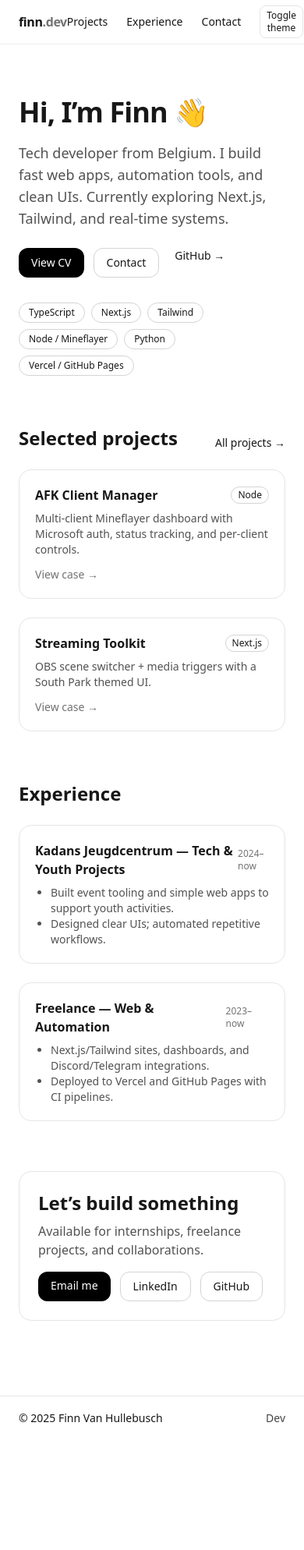
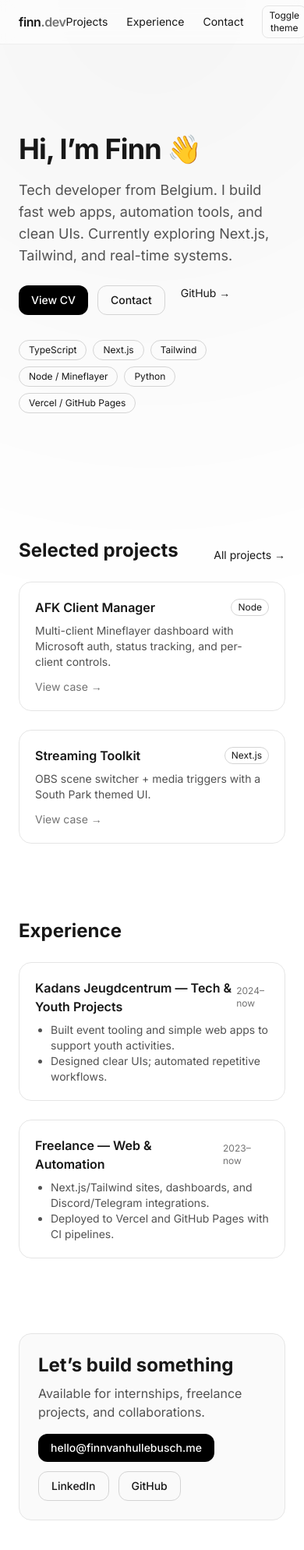
Before and after one commit to FinnVHH/portfolio-site, a website: page index.html in a window 390 px wide. Shown: the top 1988 px of the page at 78% size. Before the commit the page ends 1847 px from the top, so only its background shows below. Drawn offline with Linux system fonts and the light colour scheme.

Commit message:
Fix section ids + anchors, add preconnect & OG image

```diff
--- a/index.html
+++ b/index.html
@@ -5,35 +5,58 @@
   <meta name="viewport" content="width=device-width,initial-scale=1" />
   <title>Finn Van Hullebusch — Developer</title>
   <meta name="description" content="Tech developer focused on web apps, automation, and creative tooling." />
+  <meta name="author" content="Finn Van Hullebusch" />
+  <meta name="keywords" content="Finn Van Hullebusch, web developer, Next.js, Tailwind, Vercel, automation, youth work, Belgium" />
+
+  <!-- SEO / Social -->
+  <meta property="og:title" content="Finn Van Hullebusch — Developer">
+  <meta property="og:description" content="Projects, experience, and contact.">
+  <meta property="og:type" content="website">
+  <meta property="og:image" content="/assets/images/og.png"> <!-- add this image -->
+
+  <!-- Icons -->
+  <link rel="icon" href="/assets/images/favicon.png">
+
+  <!-- Font (faster with preconnect) -->
+  <link rel="preconnect" href="https://fonts.googleapis.com">
+  <link rel="preconnect" href="https://fonts.gstatic.com" crossorigin>
+  <link href="https://fonts.googleapis.com/css2?family=Inter:wght@400;500;600;700&display=swap" rel="stylesheet">
+  <style>
+    body { font-family: 'Inter', system-ui, sans-serif; }
+    /* Prevent anchors from hiding under sticky header */
+    :target { scroll-margin-top: 84px; }
+  </style>
+
+  <!-- Tailwind build output -->
   <link rel="stylesheet" href="assets/css/output.css">
-  <link rel="icon" href="assets/images/favicon.png">
-  <meta property="og:title" content="Finn Van Hullebusch — Developer">
-  <meta property="og:description" content="Projects, experience, and contact." />
-  <meta property="og:type" content="website">
+
   <script>
-    // Dark mode toggle (persists)
-    const saved = localStorage.getItem('theme')
+    // Dark mode toggle (persist across visits)
+    const saved = localStorage.getItem('theme');
     if (saved === 'dark' || (!saved && window.matchMedia('(prefers-color-scheme: dark)').matches)) {
-      document.documentElement.classList.add('dark')
+      document.documentElement.classList.add('dark');
     }
   </script>
 </head>
 <body class="bg-white text-neutral-900 dark:bg-neutral-900 dark:text-neutral-100 antialiased">
+  <!-- Soft background glow -->
+  <div class="fixed inset-0 -z-10 bg-[radial-gradient(800px_circle_at_50%_0%,rgba(0,0,0,0.04),transparent)] dark:bg-[radial-gradient(800px_circle_at_50%_0%,rgba(255,255,255,0.04),transparent)]"></div>
+
   <!-- Navbar -->
   <header class="sticky top-0 z-40 backdrop-blur supports-[backdrop-filter]:bg-white/60 dark:supports-[backdrop-filter]:bg-neutral-900/60 border-b border-neutral-200/60 dark:border-neutral-800">
-    <nav class="mx-auto max-w-6xl px-6 h-14 flex items-center justify-between">
+    <nav aria-label="Primary" class="mx-auto max-w-6xl px-6 h-14 flex items-center justify-between">
       <a href="/" class="font-semibold tracking-tight">finn<span class="text-neutral-500">.dev</span></a>
       <div class="flex items-center gap-6 text-sm">
         <a class="hover:opacity-80" href="#projects">Projects</a>
         <a class="hover:opacity-80" href="#experience">Experience</a>
         <a class="hover:opacity-80" href="#contact">Contact</a>
-        <button id="themeBtn" class="rounded-lg border px-2 py-1 text-xs border-neutral-200 dark:border-neutral-700 hover:bg-neutral-100 dark:hover:bg-neutral-800">Toggle theme</button>
+        <button id="themeBtn" aria-label="Toggle dark mode" class="rounded-lg border px-2 py-1 text-xs border-neutral-200 dark:border-neutral-700 hover:bg-neutral-100 dark:hover:bg-neutral-800">Toggle theme</button>
       </div>
     </nav>
   </header>
 
   <!-- Hero -->
-  <section class="mx-auto max-w-6xl px-6 py-16 sm:py-24">
+  <section class="mx-auto max-w-6xl px-6 pt-28 sm:pt-36 pb-20">
     <div class="max-w-3xl">
       <h1 class="text-4xl/tight sm:text-6xl/tight font-extrabold tracking-tight">
         Hi, I’m Finn <span class="inline-block">👋</span>
@@ -42,11 +65,12 @@
         Tech developer from Belgium. I build fast web apps, automation tools, and clean UIs.
         Currently exploring Next.js, Tailwind, and real-time systems.
       </p>
-      <div class="mt-6 flex gap-3">
+      <div class="mt-6 flex flex-wrap gap-3">
         <a href="https://cv.finnvanhullebusch.me" class="inline-flex items-center rounded-xl bg-black text-white dark:bg-white dark:text-black px-4 py-2 text-sm font-medium hover:opacity-90">View CV</a>
         <a href="#contact" class="inline-flex items-center rounded-xl border px-4 py-2 text-sm font-medium border-neutral-300 dark:border-neutral-700 hover:bg-neutral-100 dark:hover:bg-neutral-800">Contact</a>
         <a href="https://github.com/FinnVHH" class="ml-2 text-sm hover:underline">GitHub →</a>
       </div>
+
       <!-- Skills -->
       <ul class="mt-8 flex flex-wrap gap-2 text-xs">
         <li class="rounded-full border px-3 py-1 border-neutral-300 dark:border-neutral-700">TypeScript</li>
@@ -60,7 +84,7 @@
   </section>
 
   <!-- Projects -->
-  <section id="projects" class="mx-auto max-w-6xl px-6">
+  <section id="projects" class="mx-auto max-w-6xl px-6 mt-20">
     <div class="flex items-end justify-between">
       <h2 class="text-2xl font-bold">Selected projects</h2>
       <a href="projects.html" class="text-sm hover:underline">All projects →</a>
@@ -68,28 +92,32 @@
 
     <div class="mt-6 grid gap-6 sm:grid-cols-2">
       <!-- Card -->
-      <a href="#" class="group rounded-2xl border p-5 transition hover:-translate-y-0.5 border-neutral-200 dark:border-neutral-800 bg-white/60 dark:bg-neutral-900/60">
+      <a href="#" class="group rounded-2xl border p-5 transition hover:-translate-y-1 hover:shadow-md hover:shadow-black/5 dark:hover:shadow-white/5 border-neutral-200 dark:border-neutral-800 bg-white/60 dark:bg-neutral-900/60">
         <div class="flex items-center justify-between">
           <h3 class="font-semibold">AFK Client Manager</h3>
           <span class="text-xs rounded-full border px-2 py-0.5 border-neutral-300 dark:border-neutral-700">Node</span>
         </div>
-        <p class="mt-2 text-sm text-neutral-600 dark:text-neutral-300">Multi-client Mineflayer dashboard with Microsoft auth, status tracking, and per-client controls.</p>
+        <p class="mt-2 text-sm text-neutral-600 dark:text-neutral-300">
+          Multi-client Mineflayer dashboard with Microsoft auth, status tracking, and per-client controls.
+        </p>
         <p class="mt-3 text-sm text-neutral-500 group-hover:translate-x-0.5 transition">View case →</p>
       </a>
 
-      <a href="#" class="group rounded-2xl border p-5 transition hover:-translate-y-0.5 border-neutral-200 dark:border-neutral-800 bg-white/60 dark:bg-neutral-900/60">
+      <a href="#" class="group rounded-2xl border p-5 transition hover:-translate-y-1 hover:shadow-md hover:shadow-black/5 dark:hover:shadow-white/5 border-neutral-200 dark:border-neutral-800 bg-white/60 dark:bg-neutral-900/60">
         <div class="flex items-center justify-between">
           <h3 class="font-semibold">Streaming Toolkit</h3>
           <span class="text-xs rounded-full border px-2 py-0.5 border-neutral-300 dark:border-neutral-700">Next.js</span>
         </div>
-        <p class="mt-2 text-sm text-neutral-600 dark:text-neutral-300">OBS scene switcher + media triggers with a South Park themed UI.</p>
+        <p class="mt-2 text-sm text-neutral-600 dark:text-neutral-300">
+          OBS scene switcher + media triggers with a South Park themed UI.
+        </p>
         <p class="mt-3 text-sm text-neutral-500 group-hover:translate-x-0.5 transition">View case →</p>
       </a>
     </div>
   </section>
 
   <!-- Experience -->
-  <section id="experience" class="mx-auto max-w-6xl px-6 mt-16">
+  <section id="experience" class="mx-auto max-w-6xl px-6 mt-24">
     <h2 class="text-2xl font-bold">Experience</h2>
     <ol class="mt-6 space-y-6">
       <li class="rounded-2xl border p-5 border-neutral-200 dark:border-neutral-800">
@@ -116,12 +144,12 @@
   </section>
 
   <!-- Contact -->
-  <section id="contact" class="mx-auto max-w-6xl px-6 mt-16 mb-24">
-    <div class="rounded-2xl border p-6 sm:p-8 border-neutral-200 dark:border-neutral-800">
+  <section id="contact" class="mx-auto max-w-6xl px-6 mt-24 mb-24">
+    <div class="rounded-2xl border p-6 sm:p-8 bg-neutral-50 dark:bg-neutral-900/40 border-neutral-200 dark:border-neutral-800">
       <h2 class="text-2xl font-bold">Let’s build something</h2>
       <p class="mt-2 text-neutral-600 dark:text-neutral-300">Available for internships, freelance projects, and collaborations.</p>
       <div class="mt-4 flex flex-wrap gap-3">
-        <a href="mailto:hello@finnvanhullebusch.me" class="rounded-xl bg-black text-white dark:bg-white dark:text-black px-4 py-2 text-sm font-medium hover:opacity-90">Email me</a>
+        <a data-mail class="rounded-xl bg-black text-white dark:bg-white dark:text-black px-4 py-2 text-sm font-medium hover:opacity-90">Email me</a>
         <a href="https://www.linkedin.com/" class="rounded-xl border px-4 py-2 text-sm font-medium border-neutral-300 dark:border-neutral-700 hover:bg-neutral-100 dark:hover:bg-neutral-800">LinkedIn</a>
         <a href="https://github.com/FinnVHH" class="rounded-xl border px-4 py-2 text-sm font-medium border-neutral-300 dark:border-neutral-700 hover:bg-neutral-100 dark:hover:bg-neutral-800">GitHub</a>
       </div>
@@ -136,12 +164,21 @@
   </footer>
 
   <script>
-    document.getElementById('y').textContent = new Date().getFullYear()
+    // year
+    document.getElementById('y').textContent = new Date().getFullYear();
+
+    // theme toggle
     document.getElementById('themeBtn').onclick = () => {
-      const c = document.documentElement.classList
-      c.toggle('dark')
-      localStorage.setItem('theme', c.contains('dark') ? 'dark' : 'light')
-    }
+      const c = document.documentElement.classList;
+      c.toggle('dark');
+      localStorage.setItem('theme', c.contains('dark') ? 'dark' : 'light');
+    };
+
+    // simple email obfuscation
+    const u='hello', d='finnvanhullebusch.me';
+    document.querySelectorAll('[data-mail]').forEach(a=>{
+      a.href='mailto:'+u+'@'+d; a.textContent=u+'@'+d;
+    });
   </script>
 </body>
 </html>
```
Also changed, not shown: assets/css/output.css.
